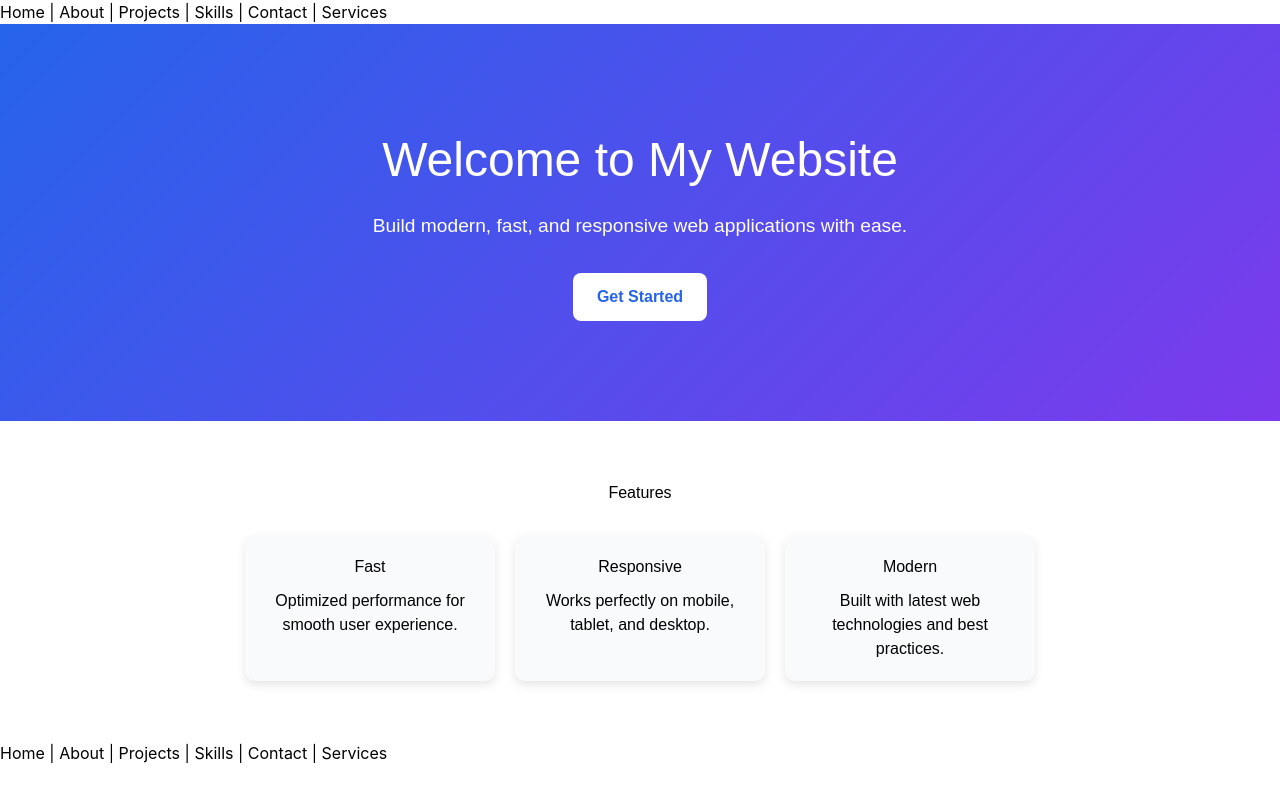
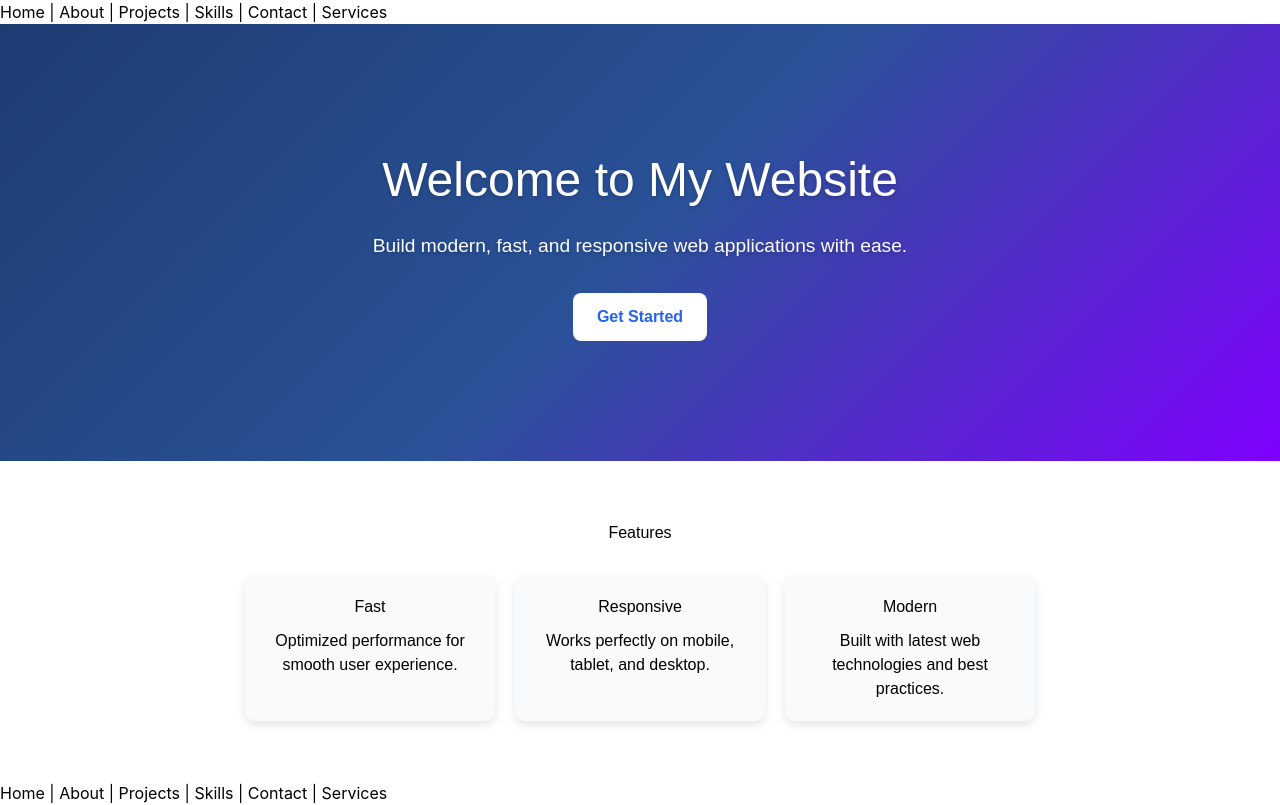
Before and after one commit to tinsaem/React-Routing, a React (Vite) app: page / in a window 1280 px wide. Built offline with nearby package versions, Linux system fonts and the light colour scheme.

Commit message:
cenge the hero css selector

```diff
--- a/src/pages/style.css
+++ b/src/pages/style.css
@@ -7,11 +7,17 @@
 /* Hero Section */
 .hero {
   text-align: center;
-  padding: 100px 20px;
-  background: linear-gradient(135deg, #2563eb, #7c3aed);
-  color: white;
+  padding: 120px 20px; /* Slightly more vertical breathing room */
+
+  /* A more vibrant, seamless gradient */
+  background: linear-gradient(135deg, #1e3c72, #2a5298, #7f00ff);
+
+  /* Crisp, clean white text ensures maximum readability */
+  color: #ffffff;
+
+  /* A soft text shadow gives it a premium, high-end feel */
+  text-shadow: 0 2px 4px rgba(0, 0, 0, 0.2);
 }
-
 .hero h1 {
   font-size: 3rem;
   margin-bottom: 1rem;
@@ -54,7 +60,7 @@
   padding: 20px;
   border-radius: 10px;
   width: 250px;
-  box-shadow: 0 4px 10px rgba(0,0,0,0.1);
+  box-shadow: 0 4px 10px rgba(0, 0, 0, 0.1);
 }
 
 .card h3 {
```
